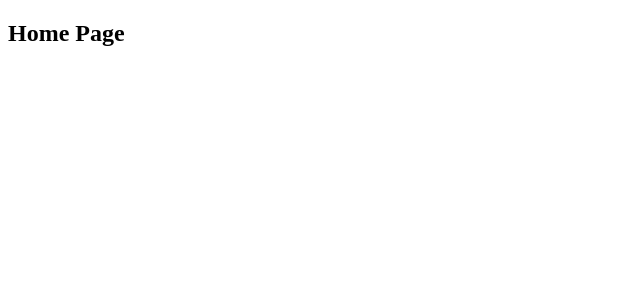
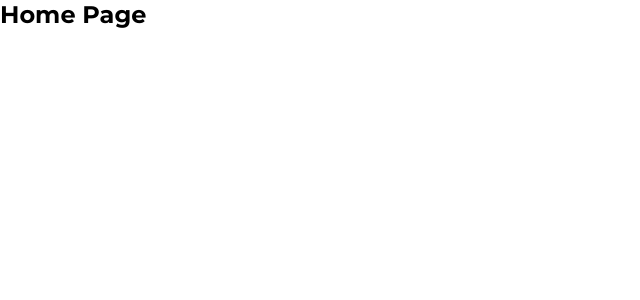
Before and after one commit to Tarasiukowski/phoneApp, a Next.js app in the folder frontend/: page / in a window 1280 px wide. Shown: the top 300 px of the page, without its empty margins (0-640 px from the left). Built offline with nearby package versions, Linux system fonts and the light colour scheme.

Commit message:
add global style to app

```diff
--- a/frontend/pages/_app.tsx
+++ b/frontend/pages/_app.tsx
@@ -1,4 +1,5 @@
 import type { AppProps } from 'next/app'
+import '../style/globalStyle.css'
 
 function MyApp({ Component, pageProps }: AppProps) {
   return <Component {...pageProps} />
--- /dev/null
+++ b/frontend/style/globalStyle.css
@@ -0,0 +1,32 @@
+@import url('https://fonts.googleapis.com/css2?family=Montserrat:ital,wght@0,100;0,200;0,300;0,400;0,500;0,600;0,700;0,800;0,900;1,100;1,200;1,300;1,400;1,500;1,600;1,700;1,800;1,900&display=swap');
+
+*,
+*::before,
+*::after {
+  box-sizing: border-box;
+  -webkit-font-smoothing: antialiased;
+  -moz-osx-font-smoothing: grayscale;
+  margin: 0;
+  padding: 0;
+}
+
+html {
+  font-size: 62.5%;
+}
+
+body {
+  font-size: 1.6rem;
+  margin: 0;
+  padding: 0;
+  font-family: 'Montserrat', sans-serif;
+  overscroll-behavior: none;
+  min-height: 100vh;
+}
+
+input, textarea {
+  font-family: 'Montserrat', sans-serif;
+}
+
+*::selection {
+  background: transparent;
+}
```
